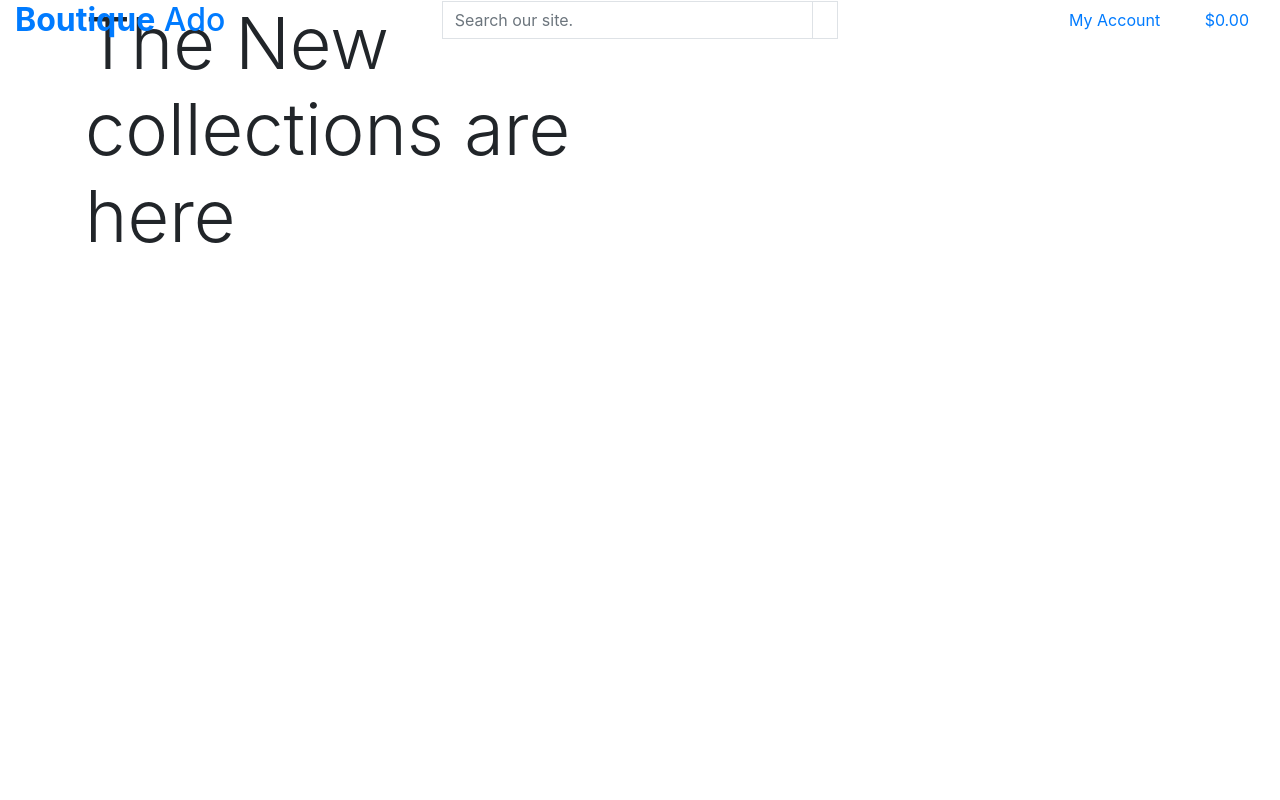
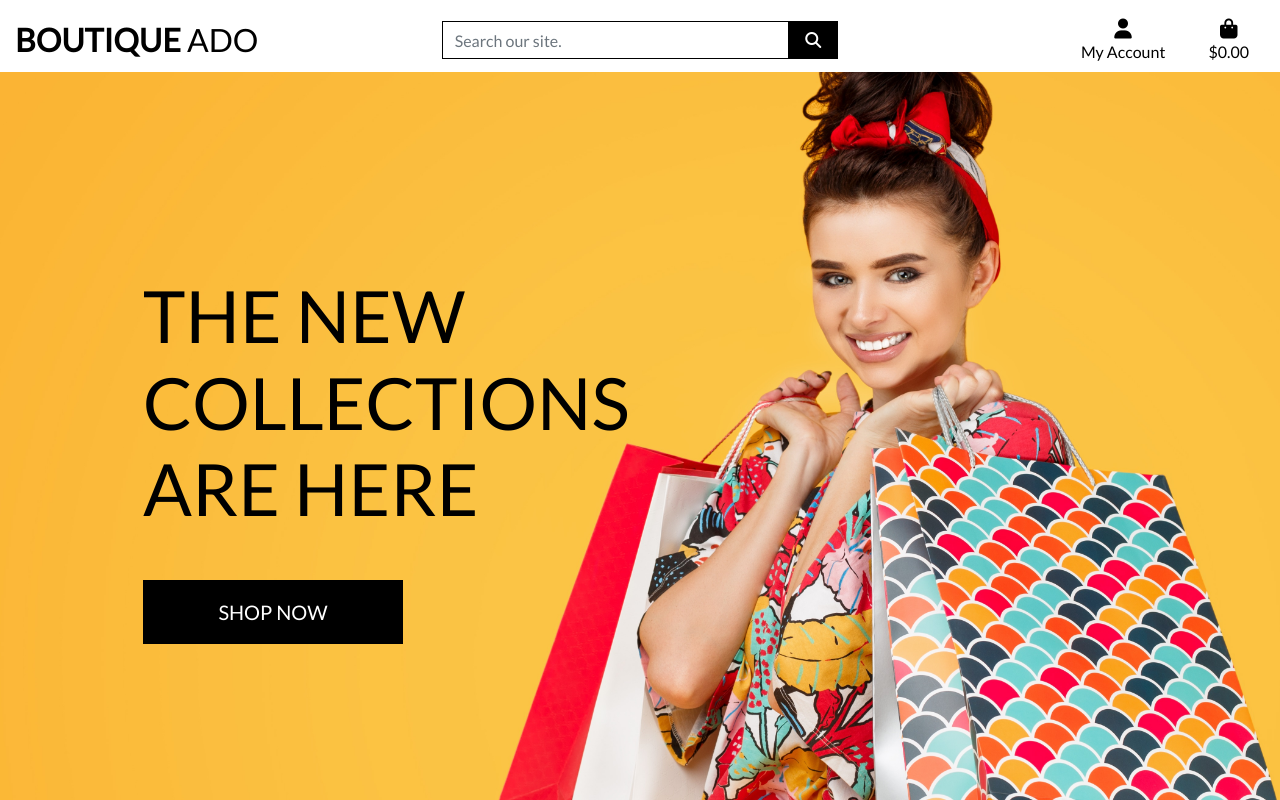
Before and after one commit to Pipicallu/Boutique_ado_v1, a Django app: page / in a window 1280 px wide. Run offline with Django 3.2, Linux system fonts and the light colour scheme; some libraries are stand-ins or nearby versions.

Commit message:
completed homepage header and css

```diff
--- a/boutique_ado/settings.py
+++ b/boutique_ado/settings.py
@@ -149,3 +149,7 @@
 # https://docs.djangoproject.com/en/3.1/howto/static-files/
 
 STATIC_URL = '/static/'
+STATICFILES_DIRS = (os.path.join(BASE_DIR, 'static'),)
+
+MEDIA_URL = '/media/'
+MEDIA_ROOT = os.path.join(BASE_DIR, 'media')
--- a/boutique_ado/urls.py
+++ b/boutique_ado/urls.py
@@ -15,9 +15,11 @@
 """
 from django.contrib import admin
 from django.urls import path, include
+from django.conf import settings
+from django.conf.urls.static import static
 
 urlpatterns = [
     path('admin/', admin.site.urls),
     path('accounts/', include('allauth.urls')),
     path('', include('home.urls'))
-]
+] + static(settings.MEDIA_URL, document_root=settings.MEDIA_ROOT)
--- a/home/templates/home/index.html
+++ b/home/templates/home/index.html
@@ -20,7 +20,7 @@
             </h1>
             <div class="my-5">
                 <h4>
-                    <a href="" class="shop-now-button btn btn-lg rounded-0 text-uppercase py-3"></a>
+                    <a href="" class="shop-now-button btn btn-lg rounded-0 text-uppercase py-3">Shop Now</a>
                 </h4>
             </div>
         </div>
--- /dev/null
+++ b/static/css/base.css
@@ -0,0 +1,81 @@
+html{
+    height: 100%;
+}
+
+body{
+    background: url('/media/homepage_background_cropped.jpg') no-repeat center center fixed;
+    background-size: cover;
+    height: calc(100vh - 164px);
+    color: #555;
+    font-family: 'lato';
+}
+
+/* from Bulma this ensures that fontawesome icons stay perfectly centered*/
+.icon {
+    align-items: center;
+    display: inline-flex;
+    justify-content: center;
+    height: 1.5rem;
+    width: 1.5rem;
+}
+
+.logo-font {
+    text-transform: uppercase;
+}
+
+.main-logo-link {
+    width: fit-content;
+}
+
+.shop-now-button {
+    background: black;
+    color: white;
+    min-width: 260px;
+}
+
+.btn-black {
+    background: black;
+    color: white;
+}
+
+.shop-now-button:hover,
+.shop-now-button:active,
+.shop-now-button:focus,
+.btn-black:hover,
+.btn-black:active,
+.btn-black:focus {
+    background: #222;
+    color: white;
+}
+
+.text-black {
+    color: #000 !important;
+}
+
+.border-black {
+    border: 1px solid black !important;
+}
+
+/* -------------------------------- Media Queries */
+
+/* Slightly larger container on xl screens */
+@media (min-width: 1200px) {
+  .container {
+    max-width: 80%;
+  }
+}
+
+/* fixed top navbar only on medium and up */
+@media (min-width: 992px) {
+    .fixed-top-desktop-only {
+        position: fixed;
+        top: 0;
+        right: 0;
+        left: 0;
+        z-index: 1030;
+    }
+
+    .header-container {
+        padding-top: 164px;
+    }
+}
--- a/templates/base.html
+++ b/templates/base.html
@@ -16,12 +16,16 @@
     {% block corecss %}
     <link rel="stylesheet" href="https://stackpath.bootstrapcdn.com/bootstrap/4.4.1/css/bootstrap.min.css"
         integrity="sha384-Vkoo8x4CGsO3+Hhxv8T/Q5PaXtkKtu6ug5TOeNV6gBiFeWPGFN9MuhOf23Q9Ifjh" crossorigin="anonymous">
+    <link href="https://fonts.googleapis.com/css2?family=Lato&display=swap" rel="stylesheet">
+    <link rel="stylesheet" href="{% static 'css/base.css' %}">
+
     {% endblock %}
 
     {% block extra_css %}
     {% endblock %}
 
     {% block corejs %}
+    <script src="https://kit.fontawesome.com/ac8551d6f8.js" crossorigin="anonymous"></script>
     <script src="https://code.jquery.com/jquery-3.4.1.slim.min.js"
         integrity="sha384-J6qa4849blE2+poT4WnyKhv5vZF5SrPo0iEjwBvKU7imGFAV0wwj1yYfoRSJoZ+n"
         crossorigin="anonymous"></script>
@@ -41,7 +45,7 @@
 
 <body>
     <header class="container-fluid fixed-top">
-        <div class="row">
+        <div id="topnav" class="row bg-white pt-lg-2 d-none d-lg-flex">
             <div class="col-12 col-lg-4 my-auto py-1 py-lg-0 text-center text-lg-left">
                 <a href="{% url 'home' %}" class="">
                     <h2 class="logo-font text-black my-0"><strong>Boutique</strong> Ado</h2>
@@ -65,7 +69,8 @@
             <div class="col-12 col-lg-4 my-auto py-1 py-lg-0">
                 <ul class="list-inline list-unstyled text-center text-lg-right my-0">
                     <li class="list-inline-item dropdown">
-                        <a href="#" class="text-black nav-link" id="user-options" data-toggle="dropdown" aria-haspopup="true" aria-expanded="false">
+                        <a href="#" class="text-black nav-link" id="user-options" data-toggle="dropdown"
+                            aria-haspopup="true" aria-expanded="false">
                             <div class="text-center">
                                 <div><i class="fas fa-user fa-lg"></i></div>
                                 <p class="my-0">My Account</p>
@@ -85,7 +90,8 @@
                         </div>
                     </li>
                     <li class="list-inline-item">
-                        <a class="{% if grand_total %}text-info font-weight-bold{% else %}text-black{% endif %} nav-link" href="">
+                        <a class="{% if grand_total %}text-info font-weight-bold{% else %}text-black{% endif %} nav-link"
+                            href="">
                             <div class="text-center">
                                 <div><i class="fas fa-shopping-bag fa-lg"></i></div>
                                 <p class="my-0">
```
Also changed, not shown: media/homepage_background_cropped.jpg (added). Lines whose indentation alone changed are shown as unchanged.
